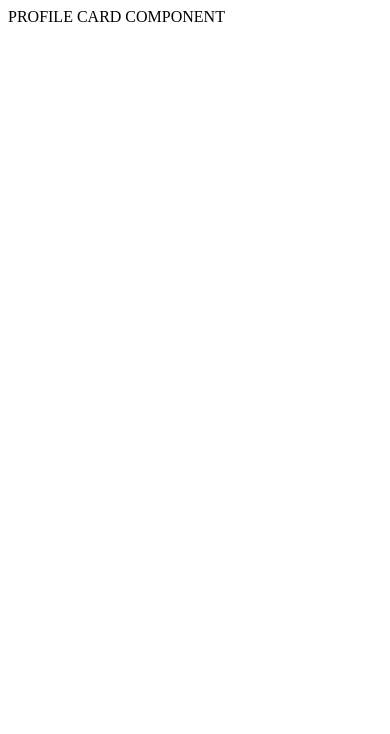
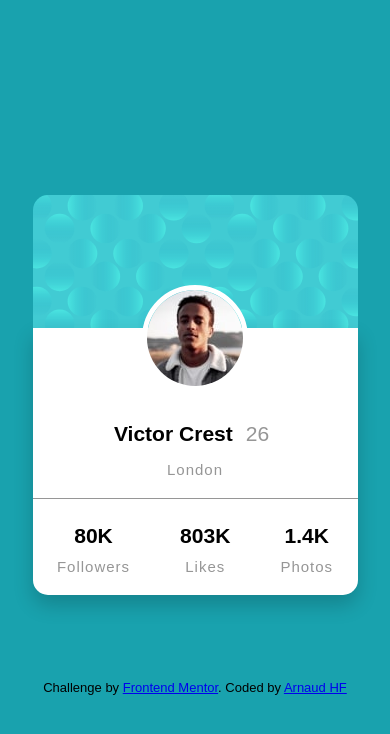
Before and after one commit to Richy55-max/profile-card-component, a plain HTML site: page index.html in a window 390 px wide. Drawn offline with Linux system fonts and the light colour scheme; a web font is replaced by a local one.

Commit message:
responsive update

```diff
--- a/index.html
+++ b/index.html
@@ -1,8 +1,55 @@
 <html>
+
+<head>
+
     <head>
-        <meta charset="utf-8">
+        <meta charset="UTF-8">
+        <meta name="viewport" content="width=device-width, initial-scale=1.0">
+        <meta http-equiv="X-UA-Compatible" content="IE=edge" />
+        <title>Frontend Mentor | Order summary card</title>
+        <link rel="icon" type="image/png" sizes="32x32" href="./images/favicon-32x32.png">
+        <link rel="stylesheet" href="style.css">
     </head>
-    <body>
-        <head>PROFILE CARD COMPONENT</head>
-    </body>
+</head>
+
+<body>
+
+
+    <main>
+        <div class="parent">
+            <div class="contain-1">
+            </div>
+            <div class="contain-2">
+                <div class="user-img">
+                    <img src="images/image-victor.jpg" alt="pic">
+                </div>
+                <div class="user-infos">
+                    <h3>Victor Crest <span>26</span></h3>
+                    <p>London</p>
+                </div>
+                <div class="span-data">
+                    <span>
+                        <h3>80K</h3>
+                        <p>Followers</p>
+                    </span>
+                    <span>
+                        <h3>803K</h3>
+                        <p>Likes</p>
+                    </span>
+                    <span>
+                        <h3>1.4K</h3>
+                        <p>Photos</p>
+                    </span>
+                </div>
+            </div>
+        </div>
+
+    </main>
+
+    <footer class="attribution">
+        Challenge by <a href="https://www.frontendmentor.io?ref=challenge" target="_blank">Frontend Mentor</a>.
+        Coded by <a href="https://github.com/Richy55-max">Arnaud HF</a>
+    </footer>
+</body>
+
 </html>
--- /dev/null
+++ b/style.css
@@ -0,0 +1,184 @@
+@import url(https://fonts.google.com/specimen/Kumbh+Sans);
+
+*,
+*::after,
+*::before{
+	margin: 0;
+	padding: 0;
+	box-sizing: border-box;
+}
+
+body{
+  display:flex;
+  flex-direction: column;
+  align-items: center;
+  justify-content:center;
+  font-size:18px;
+  font-family: 'Kumbh Sans',sans-serif;
+  min-height: 100vh;
+  background-color: hsl(185, 75%, 39%);
+}
+
+.parent{
+  display:flex;
+  flex-direction:column;
+  /* justify-content:center; */
+  position: relative;
+  background: url(./images/bg-pattern-top.svg) no-repeat, url(./images/bg-pattern-bottom.svg) no-repeat, hsl(185, 75%, 39%);
+  background-position: right 50vw bottom 50vh, left 50vw top 50vh;
+  margin: 85px 0px;
+  width:400px;
+  height:450px;
+  border-radius: 15px 50px 30px;
+  z-index: 1;
+}
+
+.contain-1{
+  width:400px;
+  height:150px;
+  border-top-left-radius: 15px;
+  border-top-right-radius:15px;
+  background-image: url(images/bg-pattern-card.svg);
+}
+
+.contain-2{
+  display:flex;
+  justify-content:center;
+  flex-direction:column;
+  align-items:center;
+  width:400px;
+  height:300px;
+  background-color:#fff;
+  border-bottom-left-radius: 15px;
+  border-bottom-right-radius: 15px;
+  box-shadow: 0 10px 20px rgba(0,0,0,0.19);
+}
+
+.user-img{
+ position:absolute;
+ top:90px;
+ z-index:5000;
+}
+
+.user-img img{
+  /* width:120px;
+  height:120px;
+  object-fit:cover;
+  object-position:65% 50%; */
+  border-radius:50%;
+  border:5px solid #fff;
+}
+
+.user-infos{
+  text-align:center;
+  margin-top: 50px;
+  margin-bottom: 20px;
+}
+
+.user-infos>p{
+  margin-top: 15px;
+}
+
+.user-infos span{
+  color: hsl(0, 0%, 59%);
+  margin: 0px 7px;
+}
+
+.span-data{
+  display:flex;
+  justify-content:center;
+  align-items:center;
+  flex-direction:row;
+  margin-top:30px;
+  border-top: 1px solid hsl(0, 0%, 59%);
+  width: 100%;
+}
+
+h3{
+  margin-top: 25px;
+}
+
+span{
+  text-align:center;
+  font-weight:400;
+  margin:0px 34px;
+}
+
+p{
+  letter-spacing: 1px;
+  margin-top: 10px;
+  color: hsl(0, 0%, 59%);
+}
+
+pre{
+  font-weight:700;
+}
+
+
+.top-img {
+  transform: rotate(40deg) translate(-44px, 4px);
+  position: absolute;
+  width: 420px;
+  left: 0;
+}
+
+.bottom-img {
+  position: absolute;
+  width: 403px;
+  right: 0;
+  bottom: 0;
+}
+
+.attribution{
+  margin-bottom: 40px;
+}
+
+@media screen and (max-width:450px) {
+  .parent{
+    width:325px;
+    height:400px;
+    z-index: 1;
+  }
+
+  .contain-1{
+    width:auto;
+    height:150px;
+  }
+
+  .contain-2{
+    width:auto;
+    height:300px;
+  }
+
+  span {
+    margin: 0px 25px;
+  }
+
+  p{
+    font-size: 15px;
+  }
+
+  .span-data{
+    margin-top: 0px;
+  }
+
+  .attribution{
+    font-size: 13px;
+    text-align: center;
+  }
+}
+
+
+@media screen  and (max-width:320px) {
+
+
+  .parent {
+    width: 290px;
+  }
+
+  .attribution{
+    margin-top: 15px;
+  }
+
+}
+/*box-shadow: 0 10px 20px rgba(0,0,0,0.19), 0 6px 6px rgba(0,0,0,0.23);
```
Also changed, not shown: test.html (added, +45 -0 lines).
